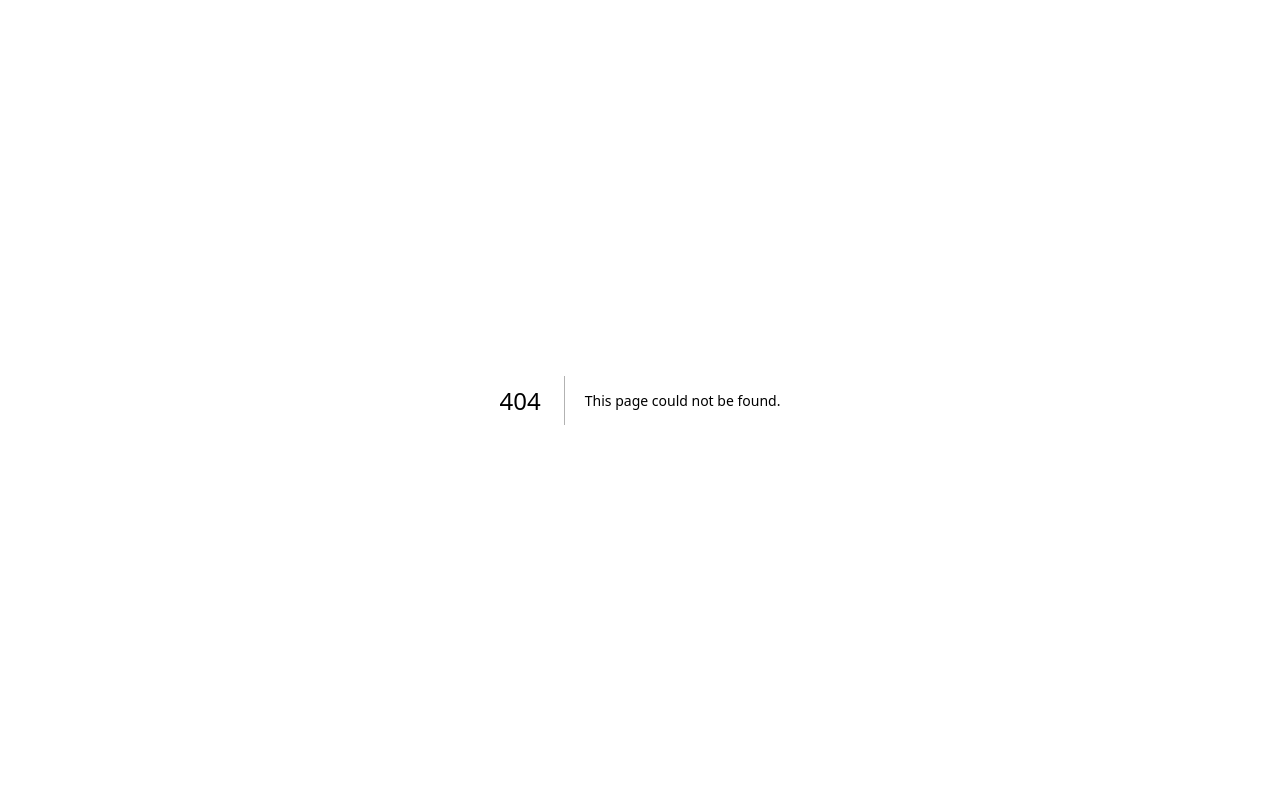
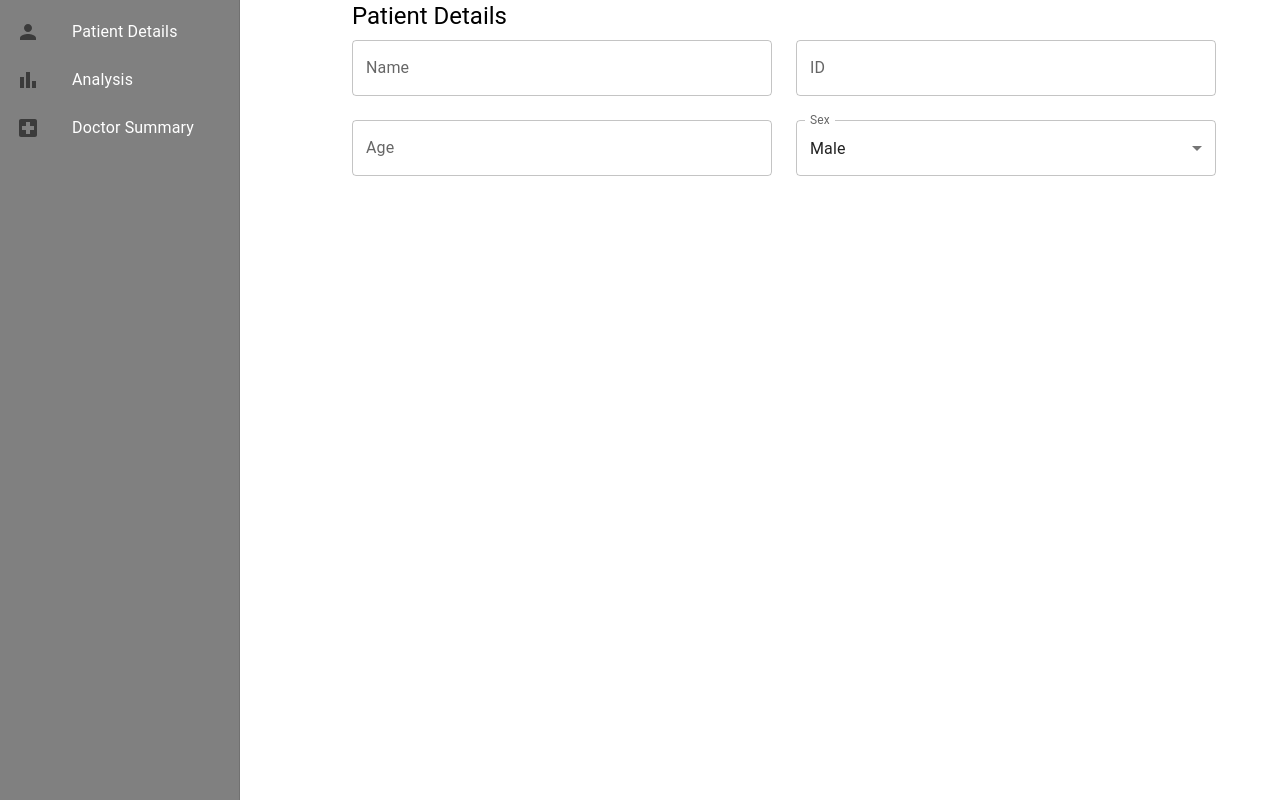
Before and after one commit to shaharAka/Chaim, a Next.js app: page /patientDetails in a window 1280 px wide. Before the commit this address had no page. Built offline with nearby package versions, Linux system fonts and the light colour scheme.

Commit message:
Create patientDetails.js

```diff
--- /dev/null
+++ b/pages/patientDetails.js
@@ -0,0 +1,49 @@
+import React from 'react';
+import { Container, Grid, Box, Typography, TextField } from '@mui/material';
+import LeftMenu from '../components/LeftMenu';
+
+export default function PatientDetails() {
+  return (
+    <Container>
+      <Grid container>
+        <Grid item xs={3}>
+          <LeftMenu />
+        </Grid>
+        <Grid item xs={9}>
+          <Box sx={{ width: '100%' }}>
+            <Typography variant="h5" gutterBottom>
+              Patient Details
+            </Typography>
+            <form>
+                  <Grid container spacing={3}>
+                    <Grid item xs={12} sm={6}>
+                      <TextField label="Name" variant="outlined" fullWidth />
+                    </Grid>
+                    <Grid item xs={12} sm={6}>
+                      <TextField label="ID" variant="outlined" fullWidth />
+                    </Grid>
+                    <Grid item xs={12} sm={6}>
+                      <TextField label="Age" variant="outlined" fullWidth type="number" />
+                    </Grid>
+                    <Grid item xs={12} sm={6}>
+                      <TextField
+                        label="Sex"
+                        variant="outlined"
+                        select
+                        fullWidth
+                        SelectProps={{
+                          native: true,
+                        }}
+                      >
+                        <option value="Male">Male</option>
+                        <option value="Female">Female</option>
+                      </TextField>
+                    </Grid>
+                  </Grid>
+                </form>
+          </Box>
+        </Grid>
+      </Grid>
+    </Container>
+  );
+}
```
